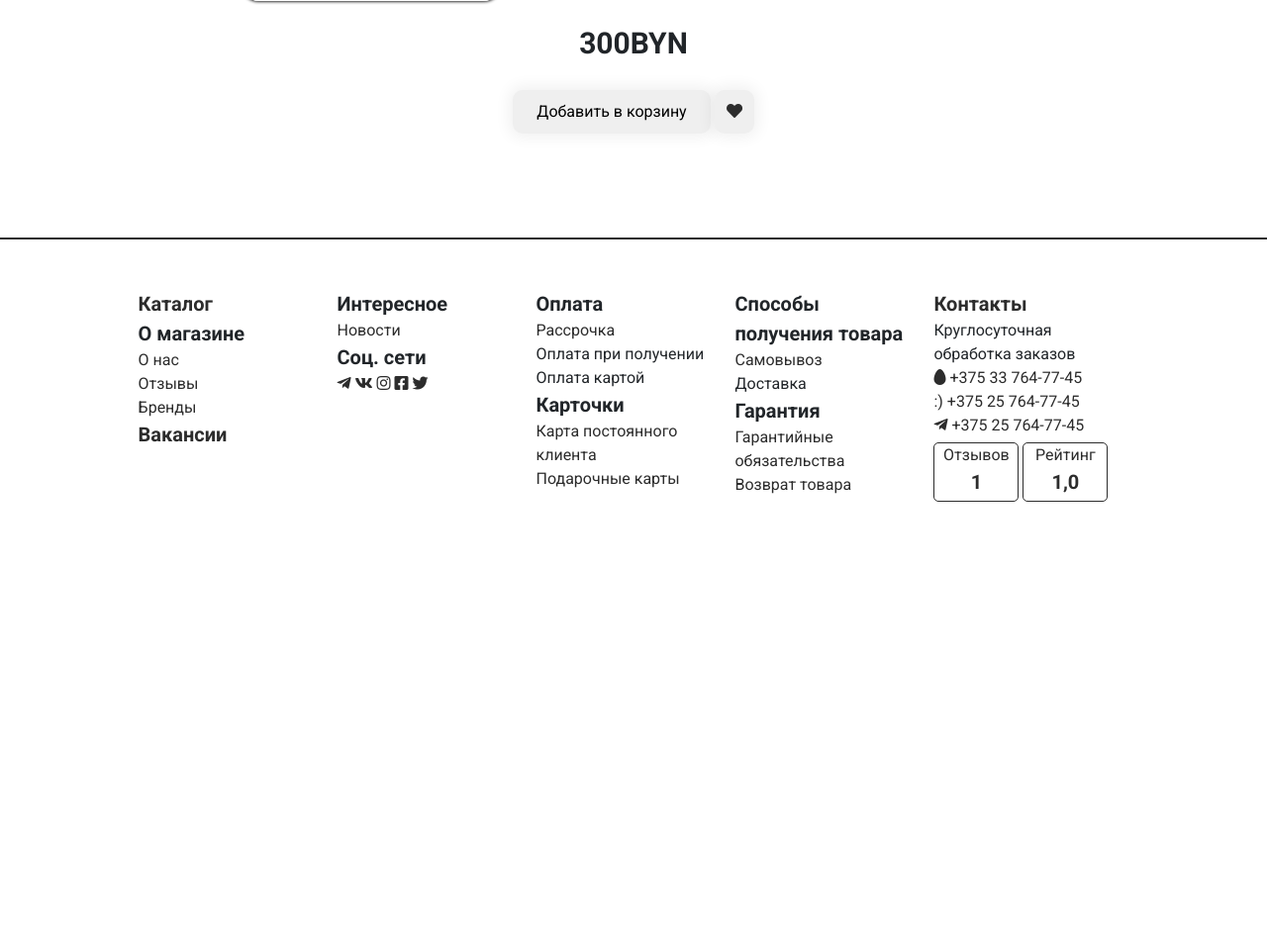
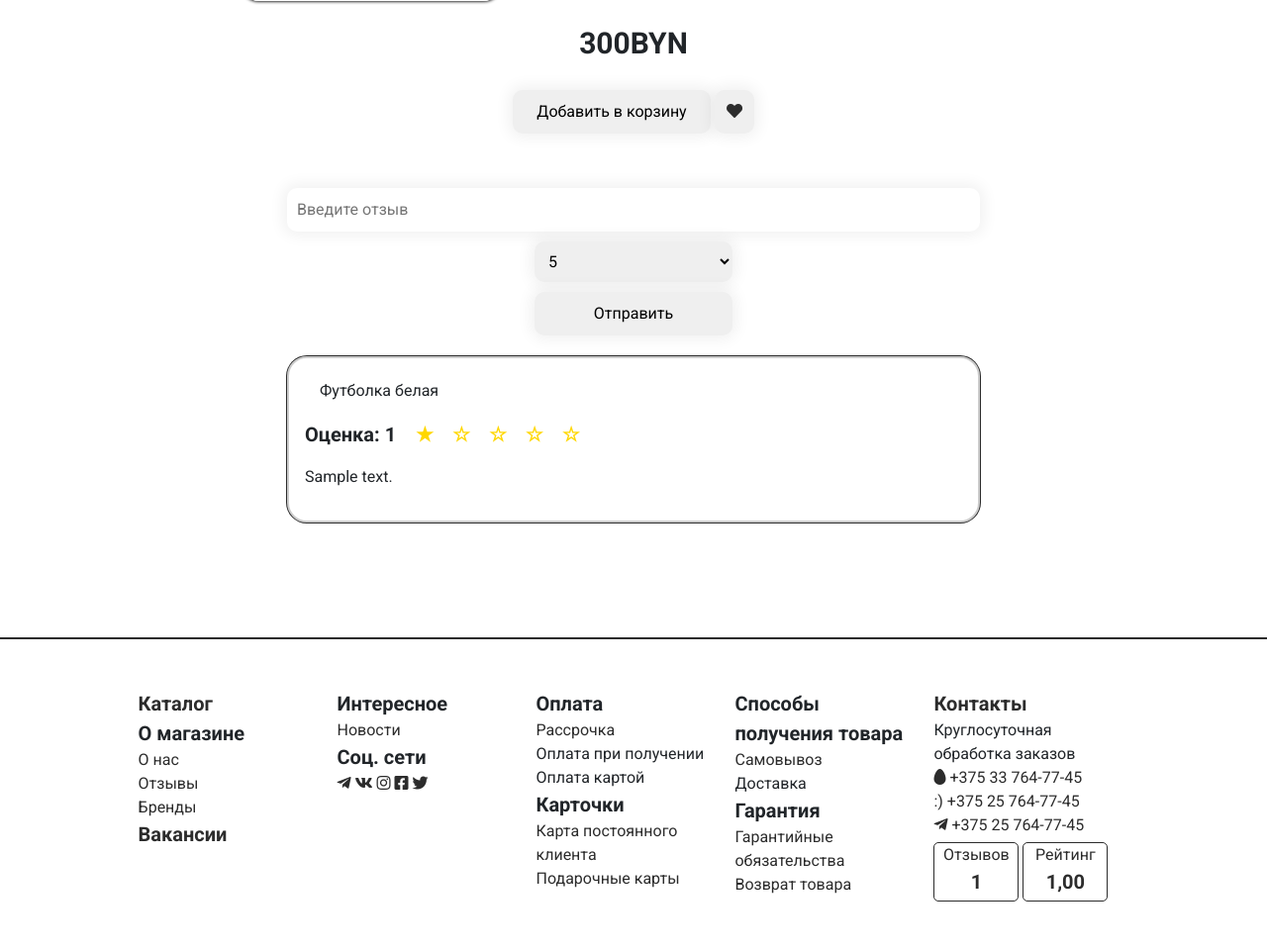
Before and after one commit to Ewonex/OnlineShop, a Django app: a page that uses Shop/main/templates/main/loyaout.html in a window 1280 px wide. Shown: the part 667-1628 px from the top of the page at 99% size. Before the commit the page ends 1174 px from the top, so only its background shows below. Run offline with Django 4.2, Linux system fonts and the light colour scheme; a user stored in the database is signed in; data comes from the database, SQL or seed files in the repository; tables that the repository leaves empty hold one stand-in row (values such as "Sample post").

Commit message:
Review creation. Some CSS changes.

```diff
--- a/Shop/main/apps.py
+++ b/Shop/main/apps.py
@@ -12,6 +12,6 @@ class MainConfig(AppConfig):
         @receiver(post_save, sender=Review)
         def update_item_rating(sender, instance, **kwargs):
             item = instance.item
-            mark = Review.objects.filter(item=item).aggregate(mark=models.Avg('mark'))
+            mark = round(Review.objects.filter(item=item).aggregate(mark=models.Avg('mark')), 2)
             item.mark = mark['mark']
             item.save()
--- a/Shop/main/templates/main/aboutItem.html
+++ b/Shop/main/templates/main/aboutItem.html
@@ -43,9 +43,6 @@
             {{ item.mark }}
         </p>
 
-
-
-
     </div>
      <div class="divForPrice">
      {% if item.discount != 0 %}
@@ -86,6 +83,56 @@
          </form>
     {% endif %}
 
+    {% if request.user.is_authenticated %}
+        <div class="reviewInputBlockk">
+            <form action="{% url 'sendTheReview' %}" method="post">
+                {% csrf_token %}
+                <input type="hidden" name="item_id" id="item_id3" value="{{ item.id }}">
+                <div class="container_for_reviews">
+                    <input type="text" class="defaultInput" name="textOfRev" style="width: 700px; margin-top: 50px;" placeholder="Введите отзыв" required>
+                </div>
+                <div class="container_for_reviews">
+                    <select name="mark">
+                        <option value="5">5</option>
+                        <option value="4">4</option>
+                        <option value="3">3</option>
+                        <option value="2">2</option>
+                        <option value="1">1</option>
+                    </select>
+                </div>
+                <div class="container_for_reviews">
+                    <button type="submit">
+                        Отправить
+                    </button>
+                </div>
+            </form>
+
+        </div>
+    {% endif %}
+
+
+
+     <div class="item_review_block">
+         {% for review in reviews %}
+         <div class="container_for_reviews">
+            <div class="reviewBlock" style="width: 700px; text-align: left;">
+                <p><span>{{ review.user.username }}</span> {{ review.item.name }}</p>
+                <p><span>
+                Оценка: {{ review.mark }}
+                </span>
+                {% for i in stars %}
+                    {% if i <= review.mark %}
+                    <span style="color: gold">&#9733;</span>
+                    {% else %}
+                    <span style="color: gold">&#9734;</span>
+                    {% endif %}
+                {% endfor %}
+                </p>
+                <p>{{ review.text }}</p>
+            </div>
+         </div>
+         {% endfor %}
+     </div>
  </div>
 
 
--- a/Shop/main/templates/main/brands.html
+++ b/Shop/main/templates/main/brands.html
@@ -14,7 +14,7 @@
         {% for brand in brands %}
             <a href="{{ brand.siteLink }}">
                 <div class="brand-card">
-                    <img src="{{ brand.pic.url }}">
+                    <img src="{{ brand.pic.url }}" alt="{{ brand.name }} photo">
                 </div>
             </a>
         {% endfor %}
--- a/Shop/main/templates/main/loyaout.html
+++ b/Shop/main/templates/main/loyaout.html
@@ -86,7 +86,7 @@
             </div></a>
             <a href=""><div class="info_card">
                 <span class="text">Рейтинг</span><br>
-                <span class="title">{{ average_rating }}</span>
+                <span class="title">{{ average_rating|floatformat:2 }}</span>
             </div></a>
         </div>
     </footer>
--- a/Shop/main/templates/main/news.html
+++ b/Shop/main/templates/main/news.html
@@ -26,7 +26,7 @@
                 </div>
                 {% if article.pic %}
                 <div style="text-align: center; margin: 10px;">
-                    <img class="article_pic" src="{{ article.pic.url }}">
+                    <img class="article_pic" src="{{ article.pic.url }}" alt="Картинка артикля не отобразилась :(">
                 </div>
                 {% endif %}
                 <div class="defTextWithRedStroke">
--- a/Shop/main/urls.py
+++ b/Shop/main/urls.py
@@ -29,4 +29,5 @@ urlpatterns = [
     path('deleteFromCart', views.deleteFromCart, name='deleteFromCart'),
     path('createOrder', views.createOrder, name='createOrder'),
     path('news', views.newsShow, name='news'),
+    path('sendTheReview', views.sendTheReview, name='sendTheReview'),
 ] + static(settings.MEDIA_URL, document_root=settings.MEDIA_ROOT)
--- a/Shop/main/views.py
+++ b/Shop/main/views.py
@@ -114,6 +114,7 @@ class aboutItemShow(DetailView):
         context = super().get_context_data(**kwargs)
         item = context['item']
         context['stars'] = range(1, 6)
+        context['reviews'] = Review.objects.filter(item=item)
         if self.request.user.is_authenticated:
             favorite_item = FavoriteItem.objects.filter(user=self.request.user, item=item).first()
             context['isFavorite'] = favorite_item
@@ -279,3 +280,17 @@ def newsShow(request):
         'news': news,
     }
     return render(request, 'main/news.html', data)
+
+def sendTheReview(request):
+    if request.user.is_anonymous:
+        return redirect('/authorization')
+    else:
+        if request.method == 'POST':
+            user = request.user
+            itemId = request.POST.get('item_id')
+            item = Item.objects.get(id=itemId)
+            mark = request.POST.get('mark')
+            text = request.POST.get('textOfRev')
+            review = Review(user=user, item=item, mark=mark, text=text)
+            review.save()
+        return redirect('/')
--- a/Shop/static/main/css/main.css
+++ b/Shop/static/main/css/main.css
@@ -674,10 +674,10 @@ button:hover {
 .reviewBlock {
     border: 2px solid #ccc;
     background-color: #ffffff;
-    border-radius: 5px;
+    border-radius: 20px;
     padding: 16px;
     margin: 16px 0;
-    box-shadow: 0 0 3px 1px #2c2c2c;
+    box-shadow: 0 0 0px 1px #2c2c2c;
 }
 
 .reviewBlock::after {
@@ -709,7 +709,7 @@ button:hover {
     display: inline-block;
     height: 200px;
     width: 300px;
-    box-shadow: 0 0 3px 1px #2c2c2c;
+    box-shadow: 0 0 0px 1px #2c2c2c;
     border-radius: 10px;
     padding: 20px;
     margin: 10px;
@@ -795,3 +795,16 @@ button:hover {
     min-height: 300px;
     width: 500px;
 }
+
+.item_review_block {
+    width: 100%;
+    text-align: center;
+}
+
+.container_for_reviews {
+  display: flex;
+  flex-direction: column;
+  align-items: center;
+  justify-content: center;
+  /* Дополнительные стили для контейнера, если необходимо */
+}
```
Also changed, not shown: Shop/main/static/main/css/main.css (+16 -3 lines).
